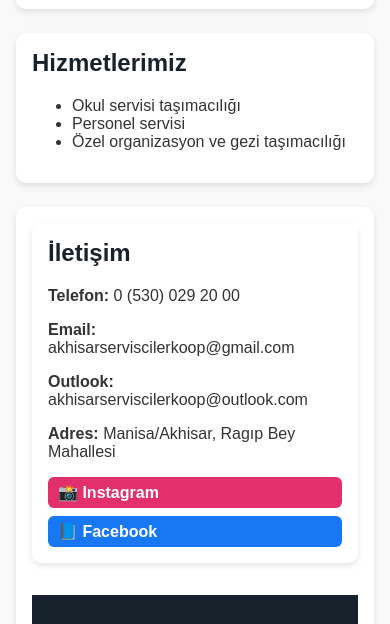
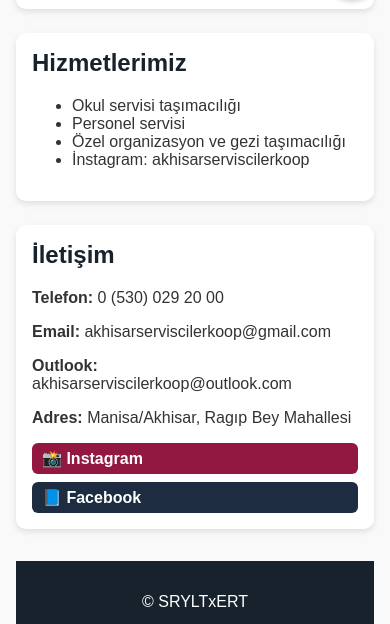
Before and after one commit to sryltxert/SERVIS, a plain HTML site: page index.html in a window 390 px wide. Shown: the part 831-1455 px from the top of the page. Drawn offline with Linux system fonts and the light colour scheme.

Commit message:
Update index.html

```diff
--- a/index.html
+++ b/index.html
@@ -259,7 +259,8 @@
       .hero .overlay p {
         font-size: 0.9rem;
       }
-.social-links {
+    }
+    .social-links {
   margin-top: 10px;
   display: flex;
   flex-direction: column;
@@ -276,7 +277,7 @@
 }
 
 .social-links a.instagram {
-  background: #E1306C; /* Instagram mor/pembe gradient de yapabiliriz */
+  background: #921841; /* Instagram mor/pembe gradient de yapabiliriz */
   color: #fff;
 }
 
@@ -285,7 +286,7 @@
 }
 
 .social-links a.facebook {
-  background: #1877F2; /* Facebook mavi */
+  background: #1d2c41; /* Facebook mavi */
   color: #fff;
 }
 
@@ -334,11 +335,11 @@
         <li>Okul servisi taşımacılığı</li>
         <li>Personel servisi</li>
         <li>Özel organizasyon ve gezi taşımacılığı</li>
+        <li><a href="https://www.instagram.com/akhisarserviscilerkoop/" target="_blank" style="color:#333; text-decoration:none;">İnstagram: akhisarserviscilerkoop</a></li>
       </ul>
     </div>
 
-    <div id="iletisim" class="card">
-  <div id="iletisim" class="card">
+   <div id="iletisim" class="card">
   <h2>İletişim</h2>
   <p><strong>Telefon:</strong> 0 (530) 029 20 00</p>
   <p><strong>Email:</strong> akhisarserviscilerkoop@gmail.com</p>
```
